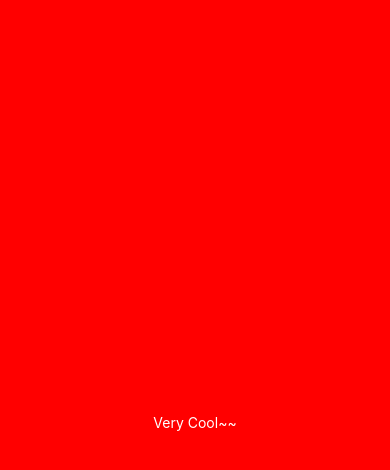
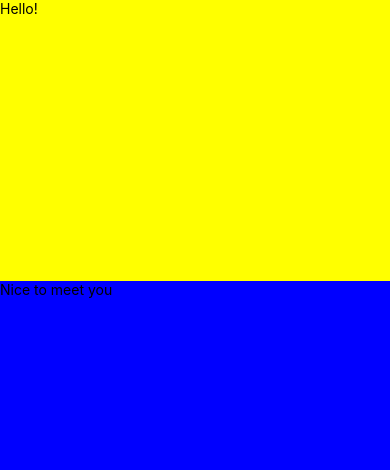
Before and after one commit to leaudgns/fokin-weather, a React Native app: screen / in a window 390 px wide. Shown: the top 470 px of the page. Built offline with nearby package versions, Linux system fonts and the light colour scheme.

Commit message:
ReactNative 1.0

```diff
--- a/App.js
+++ b/App.js
@@ -4,7 +4,12 @@ import { StyleSheet, Text, View } from "react-native";
 export default function App() {
   return (
     <View style={styles.container}>
-      <Text style={styles.text}>Very Cool~~</Text>
+      <View style={styles.yellowView}>
+        <Text>Hello!</Text>
+      </View>
+      <View style={styles.blueView}>
+        <Text>Nice to meet you</Text>
+      </View>
     </View>
   );
 }
@@ -12,13 +17,18 @@ export default function App() {
 const styles = StyleSheet.create({
   container: {
     flex: 1,
-    backgroundColor: "red",
-    alignItems: "center",
-    justifyContent: "center",
   },
   text: {
-    color: "white",
+    color: "black",
     width: "100%",
     textAlign: "center",
   },
+  yellowView: {
+    flex: 2,
+    backgroundColor: "yellow",
+  },
+  blueView: {
+    flex: 4,
+    backgroundColor: "blue",
+  },
 });
```
